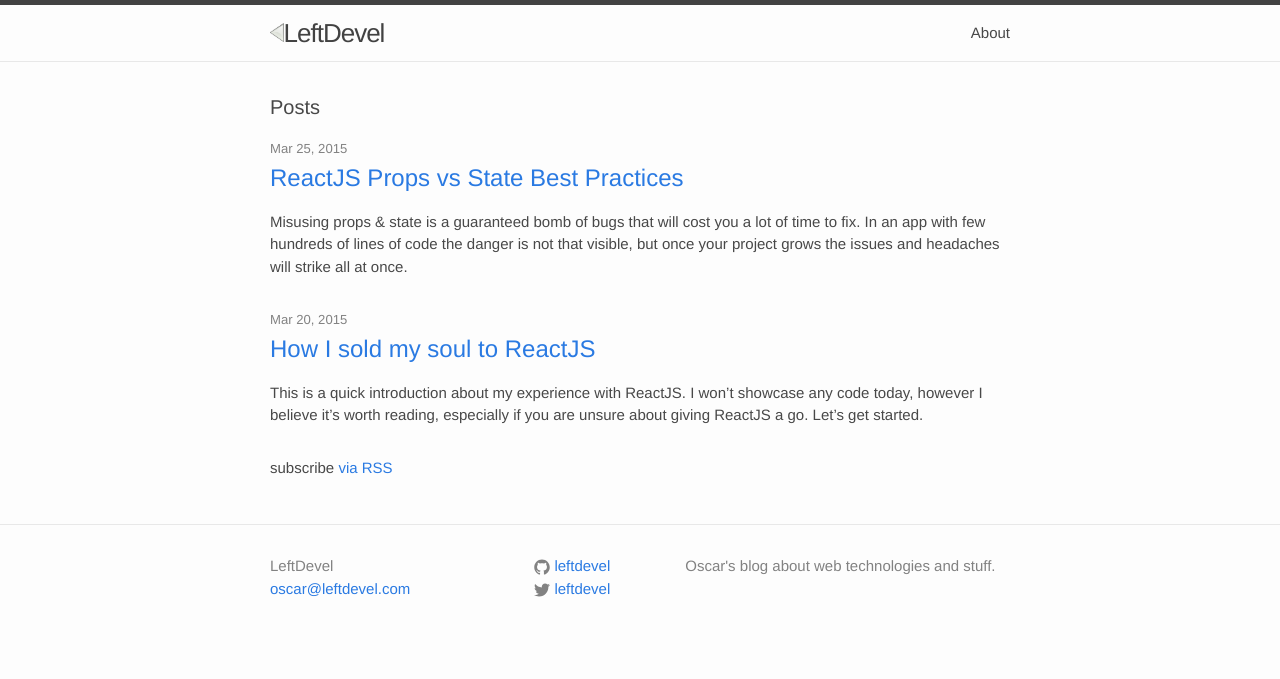
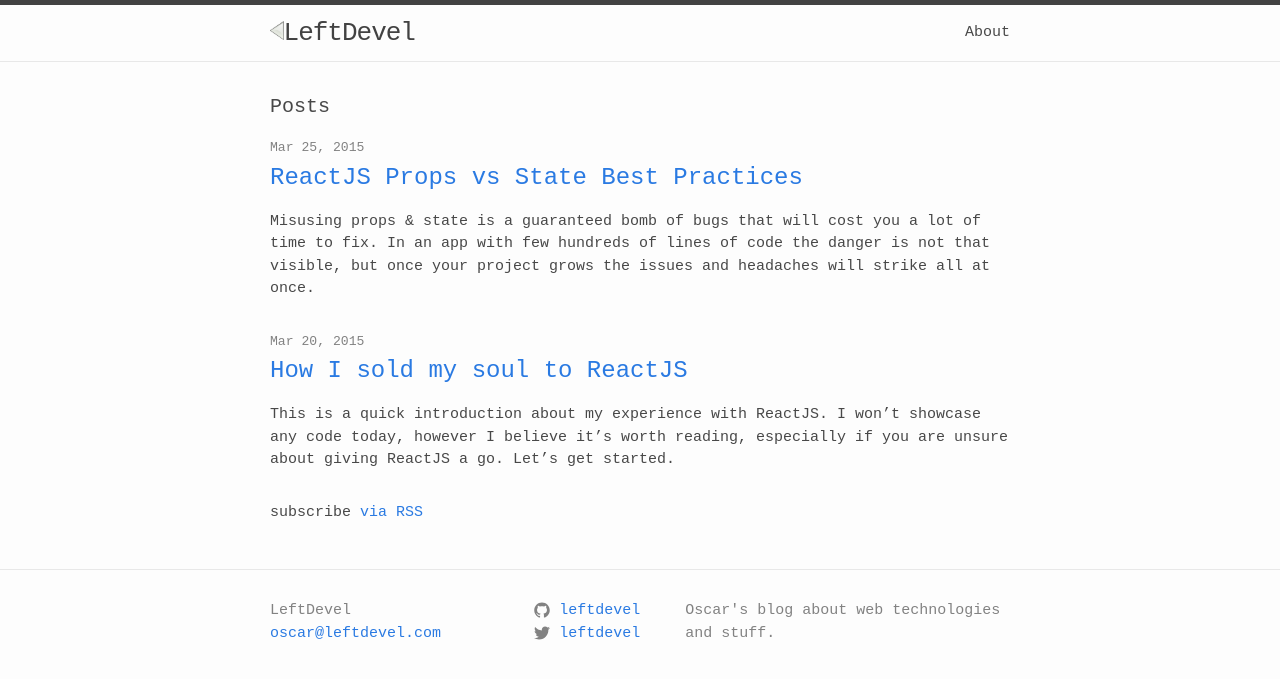
Before and after one commit to leftdevel/leftdevel.github.io, a Jekyll site: the page built from index.html, in a window 1280 px wide. Shown: the top 679 px of the page. Built offline with Jekyll 4.4.1, drawn with Linux system fonts in a browser that asks for light colours.

Commit message:
font-family

```diff
--- a/css/main.scss
+++ b/css/main.scss
@@ -4,7 +4,7 @@
 @charset "utf-8";
 
 // Our variables
-$base-font-family:  Helvetica, Arial, sans-serif;
+$base-font-family: monospace;
 $base-font-size:   15px;
 $small-font-size:  $base-font-size * 0.875;
 $base-line-height: 1.5;
```
